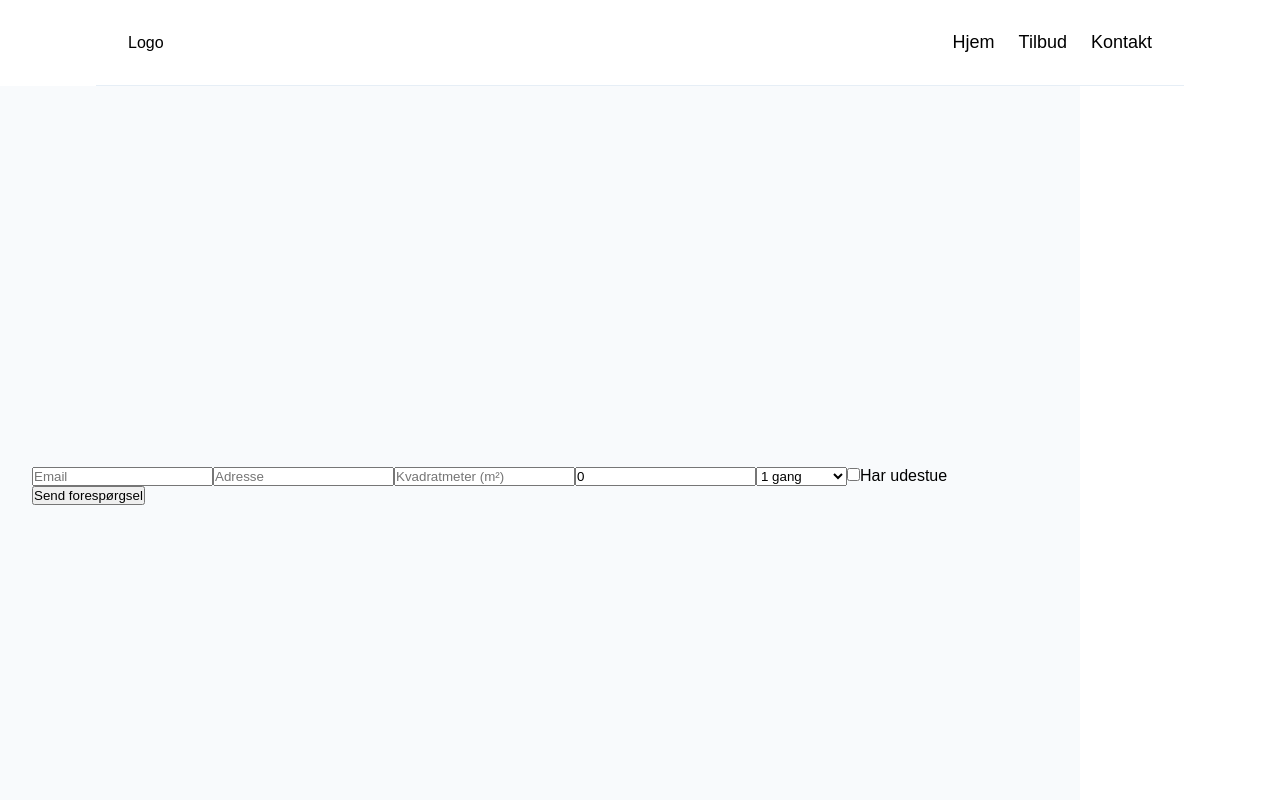
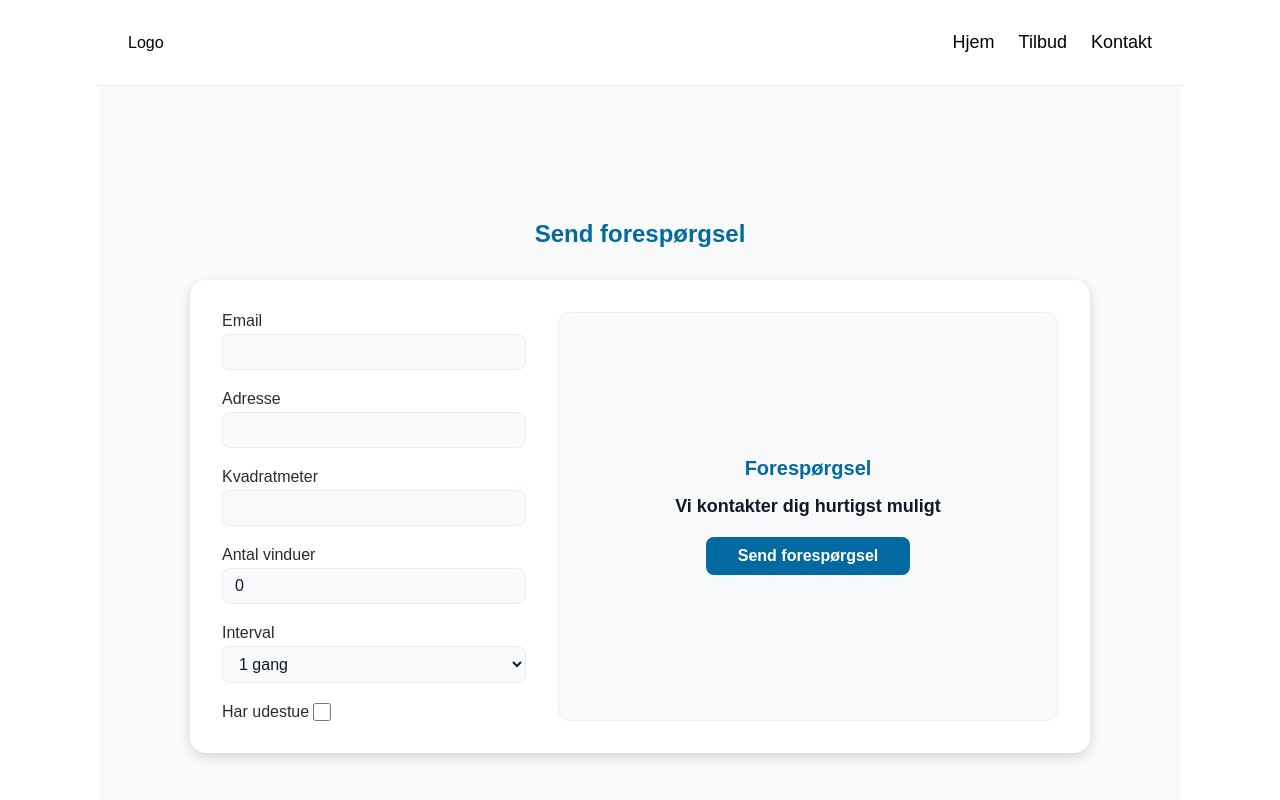
Before and after one commit to SilasWB/pudser, a Next.js app: page /tilbud in a window 1280 px wide. Shown: the top 800 px of the page. Built offline with nearby package versions, Linux system fonts and the light colour scheme; no server answers.

Commit message:
tilbud styling

```diff
--- a/src/app/components/bestilling/bestilling.scss
+++ b/src/app/components/bestilling/bestilling.scss
@@ -10,6 +10,8 @@
   padding: 2rem;
   width: 100%;
   max-width: 1080px;
+  margin: 0 auto;
+
   h1 {
     color: var(--accent);
     font-size: 24px;
@@ -18,12 +20,14 @@
     font-weight: 600;
   }
 
+  /* FORM */
   &__form {
     display: grid;
     grid-template-columns: 1fr 500px;
     gap: 2rem;
     max-width: 900px;
     width: 100%;
+    margin: 0 auto;
     background-color: #fff;
     border-radius: 16px;
     padding: 2rem;
@@ -34,6 +38,7 @@
     }
   }
 
+  /* LEFT SIDE */
   &__left {
     display: flex;
     flex-direction: column;
@@ -43,10 +48,10 @@
       display: flex;
       flex-direction: column;
       gap: 0.25rem;
-
       font-size: 16px;
       font-weight: 500;
       color: #2C2C2C;
+    }
 
     input,
     select {
@@ -70,8 +75,32 @@
       font-size: 14px;
     }
   }
+
+  /* CHECKBOX */
+  &__checkbox {
+    display: flex !important;
+    flex-direction: row !important;
+    align-items: center;
+    gap: 0.75rem;
+    font-size: 16px;
+    font-weight: 500;
+    color: #2C2C2C;
+    cursor: pointer;
+
+    input[type="checkbox"] {
+      width: 18px;
+      height: 18px;
+      accent-color: var(--accent);
+      cursor: pointer;
+      margin: 0;
     }
 
+    span {
+      line-height: 1;
+    }
+  }
+
+  /* RIGHT SIDE */
   &__right {
     display: flex;
     flex-direction: column;
@@ -107,7 +136,7 @@
       transition: background-color 0.2s ease;
 
       &:hover {
-        background-color: var(--accent),;
+        background-color: var(--accent);
       }
     }
 
--- a/src/app/components/bestilling/index.jsx
+++ b/src/app/components/bestilling/index.jsx
@@ -16,48 +16,56 @@ export default function Bestilling() {
 
   return (
     <section className="bestilling">
-      <form action={formAction} className="bestilling-wrap">
+  <h1>Send forespørgsel</h1>
 
-        {/* EMAIL */}
+  <form action={formAction} className="bestilling__form">
+    <div className="bestilling__left">
+
+      <label>
+        Email
         <input
           type="email"
           name="email"
-          placeholder="Email"
           required
           value={email}
           onChange={e => setEmail(e.target.value)}
         />
+      </label>
 
-        {/* ADRESSE */}
+      <label>
+        Adresse
         <input
           name="adresse"
-          placeholder="Adresse"
           required
           value={adresse}
           onChange={e => setAdresse(e.target.value)}
         />
+      </label>
 
-        {/* KVADRATMETER */}
+      <label>
+        Kvadratmeter
         <input
           name="kvadratmeter"
           type="number"
-          placeholder="Kvadratmeter (m²)"
           required
           value={kvadratmeter}
           onChange={e => setKvadratmeter(e.target.value)}
         />
+      </label>
 
-        {/* TAGVINDUER */}
+      <label>
+        Antal vinduer
         <input
           name="tagVinduer"
           type="number"
           min="0"
-          placeholder="Antal vinduer"
           value={tagVinduer}
           onChange={e => setTagVinduer(Number(e.target.value))}
         />
+      </label>
 
-        {/* INTERVAL */}
+      <label>
+        Interval
         <select
           name="interval"
           value={interval}
@@ -67,9 +75,9 @@ export default function Bestilling() {
           <option value="hver4">Hver 4. uge</option>
           <option value="hver8">Hver 8. uge</option>
         </select>
-
-        {/* UDESTUE */}
-        <label>
+      </label>
+<label className="bestilling__checkbox">
+  <span>Har udestue</span>
   <input
     type="checkbox"
     name="udestue"
@@ -77,13 +85,22 @@ export default function Bestilling() {
     checked={udestue}
     onChange={e => setUdestue(e.target.checked)}
   />
-          Har udestue
 </label>
+
+    </div>
+
+    <div className="bestilling__right">
+      <h2>Forespørgsel</h2>
+      <p>Vi kontakter dig hurtigst muligt</p>
 
       <button type="submit">Send forespørgsel</button>
 
-        {formState?.success && <p>✅ Forespørgsel sendt!</p>}
+      {formState?.success && (
+        <p className="success">✅ Forespørgsel sendt</p>
+      )}
+    </div>
   </form>
 </section>
+
   );
 }
```
Lines whose indentation alone changed are shown as unchanged.
